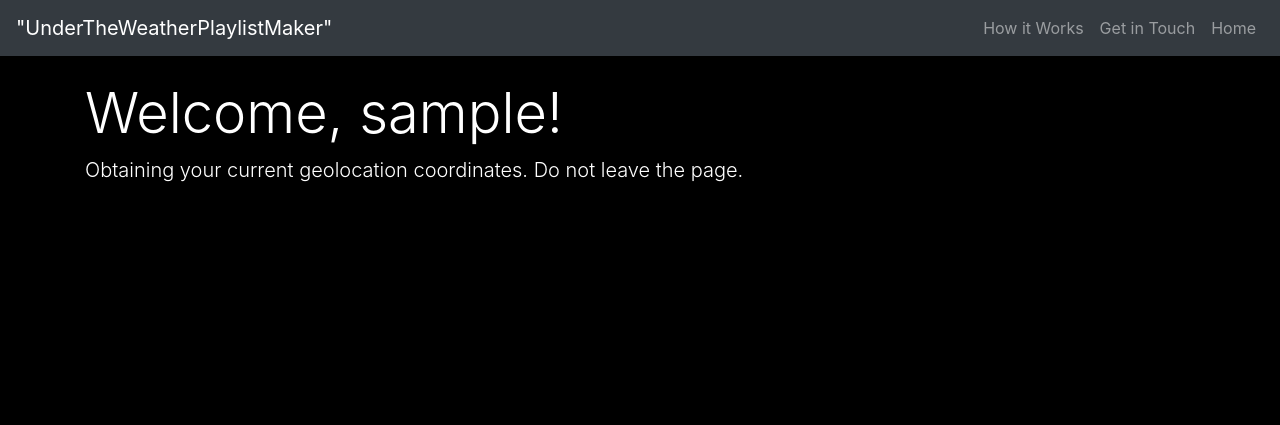
After one commit to Baobear520/UnderTheWeatherPlaylistMaker, a Django app: template templates/login_success.html in a window 1280 px wide. The commit adds this page. Shown: the top 425 px of the page. Run offline with Django 4.2, Linux system fonts and the light colour scheme; the template is opened without the code that fills it: most values are stand-ins (such as "Sample title", 1, 10 or a date in 2020); some libraries are stand-ins or nearby versions.

Commit message:
97. Modifying templates

```diff
--- a/templates/about.html
+++ b/templates/about.html
@@ -1 +1,5 @@
 {% extends "base.html" %}
+
+{% block content %}
+
+{% endblock %}
--- a/templates/base.html
+++ b/templates/base.html
@@ -5,6 +5,7 @@
     <meta charset="UTF-8">
     <meta name="viewport" content="width=device-width, initial-scale=1.0">
     <title>{% block title %}UTWPM{% endblock %}</title>
+    <script src="https://code.jquery.com/jquery-3.6.4.min.js"></script>
     <link rel="stylesheet" href="https://stackpath.bootstrapcdn.com/bootstrap/4.5.2/css/bootstrap.min.css">
     <link rel="stylesheet" href="https://cdnjs.cloudflare.com/ajax/libs/font-awesome/4.7.0/css/font-awesome.min.css">
     <link rel="stylesheet" href="{% static 'css/styles.css' %}">
--- a/templates/create_playlist.html
+++ b/templates/create_playlist.html
@@ -9,6 +9,7 @@
 
 
     <h1 class="display-4"> Welcome, {{username}}!</h1>
+
         <!-- Weather Widget -->
         <div id="openweathermap-widget-9"></div>
         <script>window.myWidgetParam ? window.myWidgetParam : window.myWidgetParam = [];
@@ -22,6 +23,8 @@
         <h4>Create playlist</h4></p>
         <form method="post" action="{% url 'create-playlist' %}">
             {% csrf_token %}
+            <input type="hidden" name="lat" value="{{ lat }}">
+            <input type="hidden" name="lon" value="{{ lon }}">
             {{ form.as_p }}
             <button type="submit" class="btn btn-success">Create Playlist</button>
         </form>
--- /dev/null
+++ b/templates/login_success.html
@@ -0,0 +1,36 @@
+{% extends "base.html" %}
+{% load static %}
+{% block extra_css %}
+<link rel="stylesheet" href="{% static 'css/login.css' %}"></link>
+{% endblock %}
+
+{% block content %}
+
+<h1 class="display-4"> Welcome, {{username}}!</h1>
+    <p class="lead">Obtaining your current geolocation coordinates. Do not leave the page.
+    </p>
+    <script>
+        // Function to handle the success of obtaining the location
+        function successCallback(position) {
+            const lat = position.coords.latitude;
+            const lon = position.coords.longitude;
+
+            // Redirect to create_playlist view with lat and lon as query parameters
+            window.location.href = `/create-playlist/?lat=${lat}&lon=${lon}`;
+        }
+
+        // Function to handle the error in obtaining the location
+        function errorCallback(error) {
+            alert(`Error obtaining location: ${error.message}`);
+        }
+
+        // Request the user's location when the page loads
+        window.onload = function () {
+            if (navigator.geolocation) {
+                navigator.geolocation.getCurrentPosition(successCallback, errorCallback);
+            } else {
+                alert("Geolocation is not supported by this browser.");
+            }
+        };
+    </script>
+{% endblock %}
```
